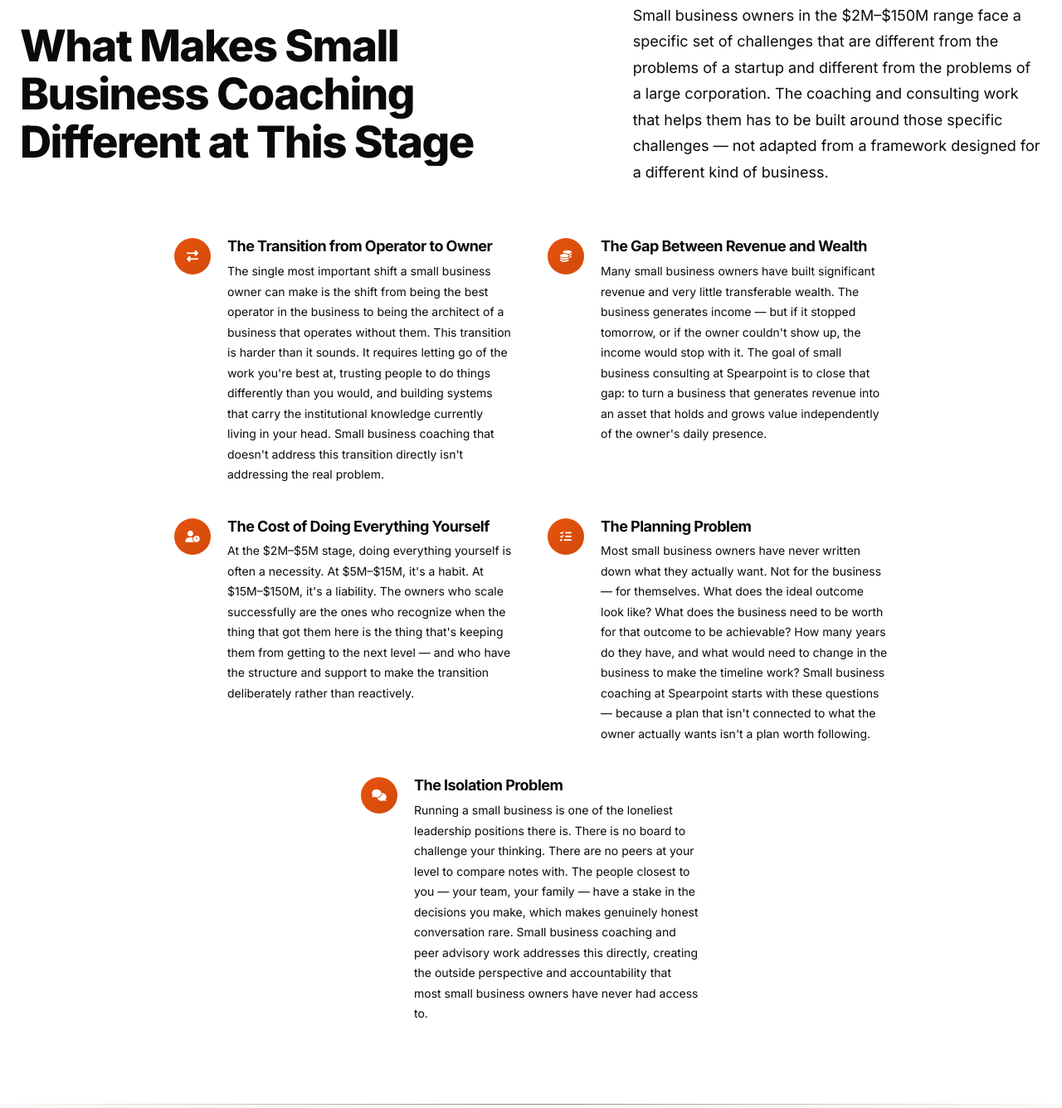
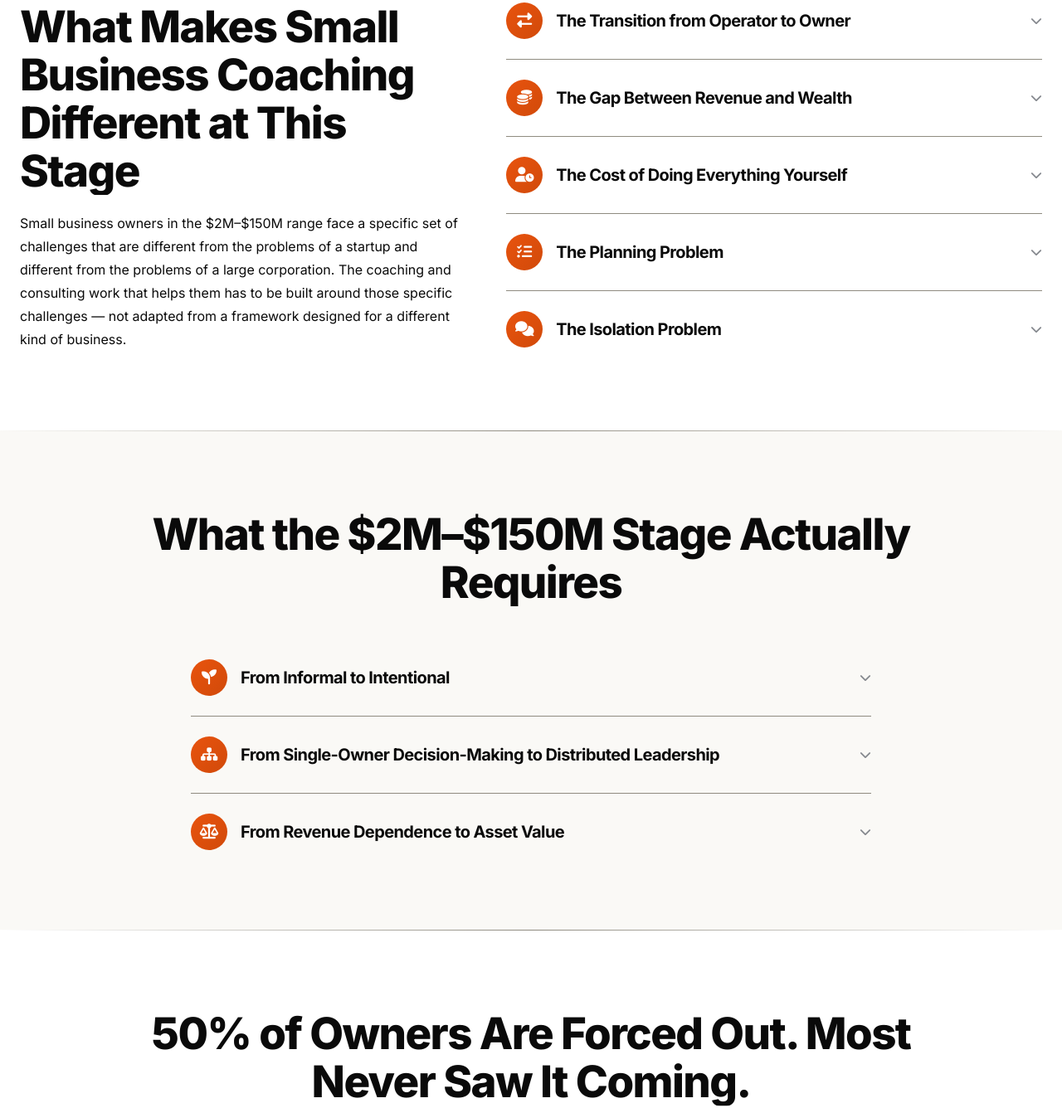
Before and after one commit to umair25591/technadigital, a plain HTML site: page audience/for-small-business-owners.html in a window 1280 px wide. Shown: the part 4317-5653 px from the top of the page at 83% size. Drawn offline with nearby package versions, Linux system fonts and the light colour scheme; animation ran at ten frames a second.

Commit message:
3rd video done

```diff
--- a/assets/css/for-small-business-owners.css
+++ b/assets/css/for-small-business-owners.css
@@ -44,28 +44,111 @@
   justify-content: center;
 }
 
-/* --- Wide two-up variant — "What Makes Small Business Coaching Different
-   at This Stage" has 5 long paragraph-length items, the longest content
-   of any .drivers-list on the site. style.css's default 2-column grid
-   cramps that much text into a narrow ~430px column (hard to read) and
-   leaves the odd 5th item stranded alone, flush left, in a mostly empty
-   row. This keeps the site's plain icon+text look (no card chrome —
-   boxing these felt inconsistent with how every other .drivers-list on
-   the site reads) but widens each column and, via flexbox +
-   justify-content: center instead of grid, centers the lone trailing
-   5th item on its own row instead of leaving it stuck flush left. --- */
-.drivers-list--wide-two {
-  display: flex;
-  flex-wrap: wrap;
-  justify-content: center;
-  gap: var(--space-10) var(--space-10);
-  max-width: 860px;
+/* --- "What Makes Small Business Coaching Different at This Stage" —
+   heading + intro paragraph fixed on the left, the 5 items as a
+   click-to-expand accordion on the right instead of a flat icon+text
+   list, all closed on load. Same accordion mechanics (click-toggle +
+   max-height-from-scrollHeight) as home-services.css's/
+   professional-services.css's accordion, rebuilt locally per the
+   per-page-CSS convention, driven by for-small-business-owners.js. --- */
+.stage-different__grid {
+  display: grid;
+  grid-template-columns: 1fr 1.2fr;
+  gap: var(--space-12);
+  align-items: start;
 }
 
-.drivers-list--wide-two .drivers-list__item {
-  /* flex-grow: 0 — a lone item on a short last row must not stretch to
-     fill the leftover row width; every item stays a fixed, equal width. */
-  flex: 0 1 calc((100% - var(--space-10)) / 2);
+.stage-different__intro {
+  position: sticky;
+  top: calc(var(--nav-height) + var(--space-8));
+}
+
+.stage-different__intro p {
+  margin-top: var(--space-5);
+  max-width: none;
+}
+
+.accordion-block + .accordion-block {
+  margin-top: var(--space-6);
+  padding-top: var(--space-6);
+  border-top: 1px solid var(--color-border);
+}
+
+.accordion-block__trigger {
+  display: flex;
+  align-items: center;
+  gap: var(--space-4);
+  width: 100%;
+  background: none;
+  border: none;
+  padding: 0;
+  cursor: pointer;
+  text-align: left;
+  font-family: inherit;
+}
+
+.accordion-block__icon {
+  flex-shrink: 0;
+  display: inline-flex;
+  align-items: center;
+  justify-content: center;
+  width: 44px;
+  height: 44px;
+  border-radius: var(--radius-full);
+  background: linear-gradient(135deg, var(--color-orange), var(--color-orange-hover));
+  color: var(--color-white);
+  font-size: var(--fs-md);
+}
+
+.accordion-block__title {
+  flex: 1;
+  font-size: var(--fs-lg);
+  font-weight: var(--fw-bold);
+  color: var(--color-text);
+  margin: 0;
+  transition: color var(--transition-fast);
+}
+
+.accordion-block__trigger:hover .accordion-block__title {
+  color: var(--color-orange);
+}
+
+.accordion-block__chevron {
+  flex-shrink: 0;
+  color: var(--color-text-4);
+  font-size: var(--fs-sm);
+  transition: transform var(--transition-base);
+}
+
+.accordion-block.is-open .accordion-block__chevron {
+  transform: rotate(180deg);
+}
+
+.accordion-block__content {
+  max-height: 0;
+  overflow: hidden;
+  transition: max-height var(--transition-base);
+}
+
+.accordion-block__content-inner {
+  padding-top: var(--space-4);
+}
+
+.accordion-block__content p {
+  max-width: none; /* style.css's global p { max-width: 65ch } would cap
+    this short of the accordion column's own width — override it */
+  font-size: var(--fs-sm);
+  color: var(--color-text-3);
+  line-height: var(--lh-relaxed);
+  margin-bottom: 0;
+}
+
+/* --- "What the $2M–$150M Stage Actually Requires" — a second, standalone
+   use of the same .accordion-block component (centered single column
+   this time, not paired with an intro column), also closed on load. --- */
+.stage-requires__accordion {
+  max-width: 820px;
+  margin: 0 auto;
 }
 
 /* --- Large faint corner icon — same visual idea as Executive Coaching's
@@ -128,6 +211,15 @@
   .sb-mark {
     font-size: 6rem;
   }
+
+  .stage-different__grid {
+    grid-template-columns: 1fr;
+    gap: var(--space-8);
+  }
+
+  .stage-different__intro {
+    position: static;
+  }
 }
 
 @media (max-width: 768px) {
@@ -135,10 +227,6 @@
     font-size: 4.5rem;
   }
 
-  .drivers-list--wide-two .drivers-list__item {
-    flex-basis: 100%;
-  }
-
   .quote-block {
     padding: var(--space-6);
   }
--- a/assets/js/for-small-business-owners.js
+++ b/assets/js/for-small-business-owners.js
@@ -7,6 +7,37 @@
    parallax, nav, testimonials slider) is already wired up and applies
    automatically to this page's matching classes/attributes.
 
-   No For Small Business Owners-only interactions exist yet — this file is
-   a placeholder for whatever page-specific behavior comes next.
    ========================================================================== */
+
+/* --- Accordions — "What Makes Small Business Coaching Different at This
+   Stage" and "What the $2M–$150M Stage Actually Requires" — same
+   click-toggle + max-height-from-scrollHeight technique as
+   home-services.js's/professional-services.js's accordion. Selector
+   covers both .accordion-blocks instances on this page generically (like
+   home-services.js's own `.accordion-blocks .accordion-block` scoping)
+   rather than naming each container, so a third one needs no JS change.
+   Each item is independent (no auto-close of siblings) and starts closed,
+   since no .accordion-block carries is-open in the markup. --- */
+(() => {
+  const items = document.querySelectorAll('.accordion-blocks .accordion-block');
+
+  items.forEach((item) => {
+    const trigger = item.querySelector('.accordion-block__trigger');
+    const content = item.querySelector('.accordion-block__content');
+    if (!trigger || !content) return;
+
+    trigger.addEventListener('click', () => {
+      const isOpen = item.classList.contains('is-open');
+
+      if (isOpen) {
+        item.classList.remove('is-open');
+        trigger.setAttribute('aria-expanded', 'false');
+        content.style.maxHeight = '';
+      } else {
+        item.classList.add('is-open');
+        trigger.setAttribute('aria-expanded', 'true');
+        content.style.maxHeight = `${content.scrollHeight}px`;
+      }
+    });
+  });
+})();
--- a/audience/for-small-business-owners.html
+++ b/audience/for-small-business-owners.html
@@ -421,53 +421,80 @@
     <section class="section section--charcoal" id="what-makes-different">
       <div class="container">
 
-        <div class="about-section__header section-header--split reveal">
-          <div class="section-header__heading">
+        <div class="stage-different__grid">
+
+          <div class="stage-different__intro reveal">
             <h2 data-heading-wipe>What Makes Small Business Coaching Different at This Stage</h2>
-          </div>
             <p>Small business owners in the $2M–$150M range face a specific set of challenges that are different from the problems of a startup and different from the problems of a large corporation. The coaching and consulting work that helps them has to be built around those specific challenges — not adapted from a framework designed for a different kind of business.</p>
           </div>
 
-        <div class="drivers-list drivers-list--wide-two reveal-stagger">
+          <div class="accordion-blocks stage-different__accordion">
 
-          <div class="drivers-list__item">
-            <div class="drivers-list__number"><i class="fa-solid fa-right-left" aria-hidden="true"></i></div>
-            <div>
-              <h3 class="drivers-list__label">The Transition from Operator to Owner</h3>
-              <p class="drivers-list__text">The single most important shift a small business owner can make is the shift from being the best operator in the business to being the architect of a business that operates without them. This transition is harder than it sounds. It requires letting go of the work you're best at, trusting people to do things differently than you would, and building systems that carry the institutional knowledge currently living in your head. Small business coaching that doesn't address this transition directly isn't addressing the real problem.</p>
+            <div class="accordion-block reveal">
+              <button class="accordion-block__trigger" aria-expanded="false" aria-controls="stage-operator-owner">
+                <span class="accordion-block__icon"><i class="fa-solid fa-right-left" aria-hidden="true"></i></span>
+                <h3 class="accordion-block__title">The Transition from Operator to Owner</h3>
+                <i class="fa-solid fa-chevron-down accordion-block__chevron" aria-hidden="true"></i>
+              </button>
+              <div class="accordion-block__content" id="stage-operator-owner">
+                <div class="accordion-block__content-inner">
+                  <p>The single most important shift a small business owner can make is the shift from being the best operator in the business to being the architect of a business that operates without them. This transition is harder than it sounds. It requires letting go of the work you're best at, trusting people to do things differently than you would, and building systems that carry the institutional knowledge currently living in your head. Small business coaching that doesn't address this transition directly isn't addressing the real problem.</p>
+                </div>
               </div>
             </div>
 
-          <div class="drivers-list__item">
-            <div class="drivers-list__number"><i class="fa-solid fa-coins" aria-hidden="true"></i></div>
-            <div>
-              <h3 class="drivers-list__label">The Gap Between Revenue and Wealth</h3>
-              <p class="drivers-list__text">Many small business owners have built significant revenue and very little transferable wealth. The business generates income — but if it stopped tomorrow, or if the owner couldn't show up, the income would stop with it. The goal of small business consulting at Spearpoint is to close that gap: to turn a business that generates revenue into an asset that holds and grows value independently of the owner's daily presence.</p>
+            <div class="accordion-block reveal">
+              <button class="accordion-block__trigger" aria-expanded="false" aria-controls="stage-revenue-wealth">
+                <span class="accordion-block__icon"><i class="fa-solid fa-coins" aria-hidden="true"></i></span>
+                <h3 class="accordion-block__title">The Gap Between Revenue and Wealth</h3>
+                <i class="fa-solid fa-chevron-down accordion-block__chevron" aria-hidden="true"></i>
+              </button>
+              <div class="accordion-block__content" id="stage-revenue-wealth">
+                <div class="accordion-block__content-inner">
+                  <p>Many small business owners have built significant revenue and very little transferable wealth. The business generates income — but if it stopped tomorrow, or if the owner couldn't show up, the income would stop with it. The goal of small business consulting at Spearpoint is to close that gap: to turn a business that generates revenue into an asset that holds and grows value independently of the owner's daily presence.</p>
+                </div>
               </div>
             </div>
 
-          <div class="drivers-list__item">
-            <div class="drivers-list__number"><i class="fa-solid fa-user-clock" aria-hidden="true"></i></div>
-            <div>
-              <h3 class="drivers-list__label">The Cost of Doing Everything Yourself</h3>
-              <p class="drivers-list__text">At the $2M–$5M stage, doing everything yourself is often a necessity. At $5M–$15M, it's a habit. At $15M–$150M, it's a liability. The owners who scale successfully are the ones who recognize when the thing that got them here is the thing that's keeping them from getting to the next level — and who have the structure and support to make the transition deliberately rather than reactively.</p>
+            <div class="accordion-block reveal">
+              <button class="accordion-block__trigger" aria-expanded="false" aria-controls="stage-doing-everything">
+                <span class="accordion-block__icon"><i class="fa-solid fa-user-clock" aria-hidden="true"></i></span>
+                <h3 class="accordion-block__title">The Cost of Doing Everything Yourself</h3>
+                <i class="fa-solid fa-chevron-down accordion-block__chevron" aria-hidden="true"></i>
+              </button>
+              <div class="accordion-block__content" id="stage-doing-everything">
+                <div class="accordion-block__content-inner">
+                  <p>At the $2M–$5M stage, doing everything yourself is often a necessity. At $5M–$15M, it's a habit. At $15M–$150M, it's a liability. The owners who scale successfully are the ones who recognize when the thing that got them here is the thing that's keeping them from getting to the next level — and who have the structure and support to make the transition deliberately rather than reactively.</p>
+                </div>
               </div>
             </div>
 
-          <div class="drivers-list__item">
-            <div class="drivers-list__number"><i class="fa-solid fa-list-check" aria-hidden="true"></i></div>
-            <div>
-              <h3 class="drivers-list__label">The Planning Problem</h3>
-              <p class="drivers-list__text">Most small business owners have never written down what they actually want. Not for the business — for themselves. What does the ideal outcome look like? What does the business need to be worth for that outcome to be achievable? How many years do they have, and what would need to change in the business to make the timeline work? Small business coaching at Spearpoint starts with these questions — because a plan that isn't connected to what the owner actually wants isn't a plan worth following.</p>
+            <div class="accordion-block reveal">
+              <button class="accordion-block__trigger" aria-expanded="false" aria-controls="stage-planning-problem">
+                <span class="accordion-block__icon"><i class="fa-solid fa-list-check" aria-hidden="true"></i></span>
+                <h3 class="accordion-block__title">The Planning Problem</h3>
+                <i class="fa-solid fa-chevron-down accordion-block__chevron" aria-hidden="true"></i>
+              </button>
+              <div class="accordion-block__content" id="stage-planning-problem">
+                <div class="accordion-block__content-inner">
+                  <p>Most small business owners have never written down what they actually want. Not for the business — for themselves. What does the ideal outcome look like? What does the business need to be worth for that outcome to be achievable? How many years do they have, and what would need to change in the business to make the timeline work? Small business coaching at Spearpoint starts with these questions — because a plan that isn't connected to what the owner actually wants isn't a plan worth following.</p>
+                </div>
               </div>
             </div>
 
-          <div class="drivers-list__item">
-            <div class="drivers-list__number"><i class="fa-solid fa-comments" aria-hidden="true"></i></div>
-            <div>
-              <h3 class="drivers-list__label">The Isolation Problem</h3>
-              <p class="drivers-list__text">Running a small business is one of the loneliest leadership positions there is. There is no board to challenge your thinking. There are no peers at your level to compare notes with. The people closest to you — your team, your family — have a stake in the decisions you make, which makes genuinely honest conversation rare. Small business coaching and peer advisory work addresses this directly, creating the outside perspective and accountability that most small business owners have never had access to.</p>
+            <div class="accordion-block reveal">
+              <button class="accordion-block__trigger" aria-expanded="false" aria-controls="stage-isolation-problem">
+                <span class="accordion-block__icon"><i class="fa-solid fa-comments" aria-hidden="true"></i></span>
+                <h3 class="accordion-block__title">The Isolation Problem</h3>
+                <i class="fa-solid fa-chevron-down accordion-block__chevron" aria-hidden="true"></i>
+              </button>
+              <div class="accordion-block__content" id="stage-isolation-problem">
+                <div class="accordion-block__content-inner">
+                  <p>Running a small business is one of the loneliest leadership positions there is. There is no board to challenge your thinking. There are no peers at your level to compare notes with. The people closest to you — your team, your family — have a stake in the decisions you make, which makes genuinely honest conversation rare. Small business coaching and peer advisory work addresses this directly, creating the outside perspective and accountability that most small business owners have never had access to.</p>
                 </div>
+              </div>
+            </div>
+
           </div>
 
         </div>
@@ -486,29 +513,44 @@
           <h2 data-heading-wipe>What the $2M–$150M Stage Actually Requires</h2>
         </div>
 
-        <div class="drivers-list reveal-stagger">
+        <div class="accordion-blocks stage-requires__accordion">
 
-          <div class="drivers-list__item">
-            <div class="drivers-list__number"><i class="fa-solid fa-seedling" aria-hidden="true"></i></div>
-            <div>
-              <h3 class="drivers-list__label">From Informal to Intentional</h3>
-              <p class="drivers-list__text">Businesses that reach $2M typically got there through hustle, relationships, and the owner's personal drive. What it takes to get from $2M to $10M — and from $10M to $50M — is fundamentally different. It requires documented processes, a real leadership team, financial discipline, and systems that don't depend on any one person to function. Small business consulting at Spearpoint is built around making that transition deliberately — not waiting for growth to expose the gaps.</p>
+          <div class="accordion-block reveal">
+            <button class="accordion-block__trigger" aria-expanded="false" aria-controls="stage-informal-intentional">
+              <span class="accordion-block__icon"><i class="fa-solid fa-seedling" aria-hidden="true"></i></span>
+              <h3 class="accordion-block__title">From Informal to Intentional</h3>
+              <i class="fa-solid fa-chevron-down accordion-block__chevron" aria-hidden="true"></i>
+            </button>
+            <div class="accordion-block__content" id="stage-informal-intentional">
+              <div class="accordion-block__content-inner">
+                <p>Businesses that reach $2M typically got there through hustle, relationships, and the owner's personal drive. What it takes to get from $2M to $10M — and from $10M to $50M — is fundamentally different. It requires documented processes, a real leadership team, financial discipline, and systems that don't depend on any one person to function. Small business consulting at Spearpoint is built around making that transition deliberately — not waiting for growth to expose the gaps.</p>
+              </div>
             </div>
           </div>
 
-          <div class="drivers-list__item">
-            <div class="drivers-list__number"><i class="fa-solid fa-sitemap" aria-hidden="true"></i></div>
-            <div>
-              <h3 class="drivers-list__label">From Single-Owner Decision-Making to Distributed Leadership</h3>
-              <p class="drivers-list__text">One of the most common patterns in small businesses at this stage is a capable team surrounding an owner who can't stop making all the decisions. The team waits. The owner decides. The business moves at the speed of one person's bandwidth — and that bandwidth has a ceiling. Building distributed decision-making isn't just an operational upgrade. It's one of the most significant value drivers in a small business, because it's what allows the business to grow and eventually transfer without the owner at the center of everything.</p>
+          <div class="accordion-block reveal">
+            <button class="accordion-block__trigger" aria-expanded="false" aria-controls="stage-distributed-leadership">
+              <span class="accordion-block__icon"><i class="fa-solid fa-sitemap" aria-hidden="true"></i></span>
+              <h3 class="accordion-block__title">From Single-Owner Decision-Making to Distributed Leadership</h3>
+              <i class="fa-solid fa-chevron-down accordion-block__chevron" aria-hidden="true"></i>
+            </button>
+            <div class="accordion-block__content" id="stage-distributed-leadership">
+              <div class="accordion-block__content-inner">
+                <p>One of the most common patterns in small businesses at this stage is a capable team surrounding an owner who can't stop making all the decisions. The team waits. The owner decides. The business moves at the speed of one person's bandwidth — and that bandwidth has a ceiling. Building distributed decision-making isn't just an operational upgrade. It's one of the most significant value drivers in a small business, because it's what allows the business to grow and eventually transfer without the owner at the center of everything.</p>
+              </div>
             </div>
           </div>
 
-          <div class="drivers-list__item">
-            <div class="drivers-list__number"><i class="fa-solid fa-scale-balanced" aria-hidden="true"></i></div>
-            <div>
-              <h3 class="drivers-list__label">From Revenue Dependence to Asset Value</h3>
-              <p class="drivers-list__text">A small business that generates $2M in revenue but can't run without its owner isn't worth $2M. It's worth significantly less — because a buyer isn't buying revenue, they're buying a business that will continue to generate revenue after they take over. The gap between what a small business owner believes their company is worth and what a buyer will actually pay is almost always explained by owner dependency, customer concentration, and the absence of documented systems. Small business coaching addresses all three.</p>
+          <div class="accordion-block reveal">
+            <button class="accordion-block__trigger" aria-expanded="false" aria-controls="stage-asset-value">
+              <span class="accordion-block__icon"><i class="fa-solid fa-scale-balanced" aria-hidden="true"></i></span>
+              <h3 class="accordion-block__title">From Revenue Dependence to Asset Value</h3>
+              <i class="fa-solid fa-chevron-down accordion-block__chevron" aria-hidden="true"></i>
+            </button>
+            <div class="accordion-block__content" id="stage-asset-value">
+              <div class="accordion-block__content-inner">
+                <p>A small business that generates $2M in revenue but can't run without its owner isn't worth $2M. It's worth significantly less — because a buyer isn't buying revenue, they're buying a business that will continue to generate revenue after they take over. The gap between what a small business owner believes their company is worth and what a buyer will actually pay is almost always explained by owner dependency, customer concentration, and the absence of documented systems. Small business coaching addresses all three.</p>
+              </div>
             </div>
           </div>
 
```
Lines whose indentation alone changed are shown as unchanged.
